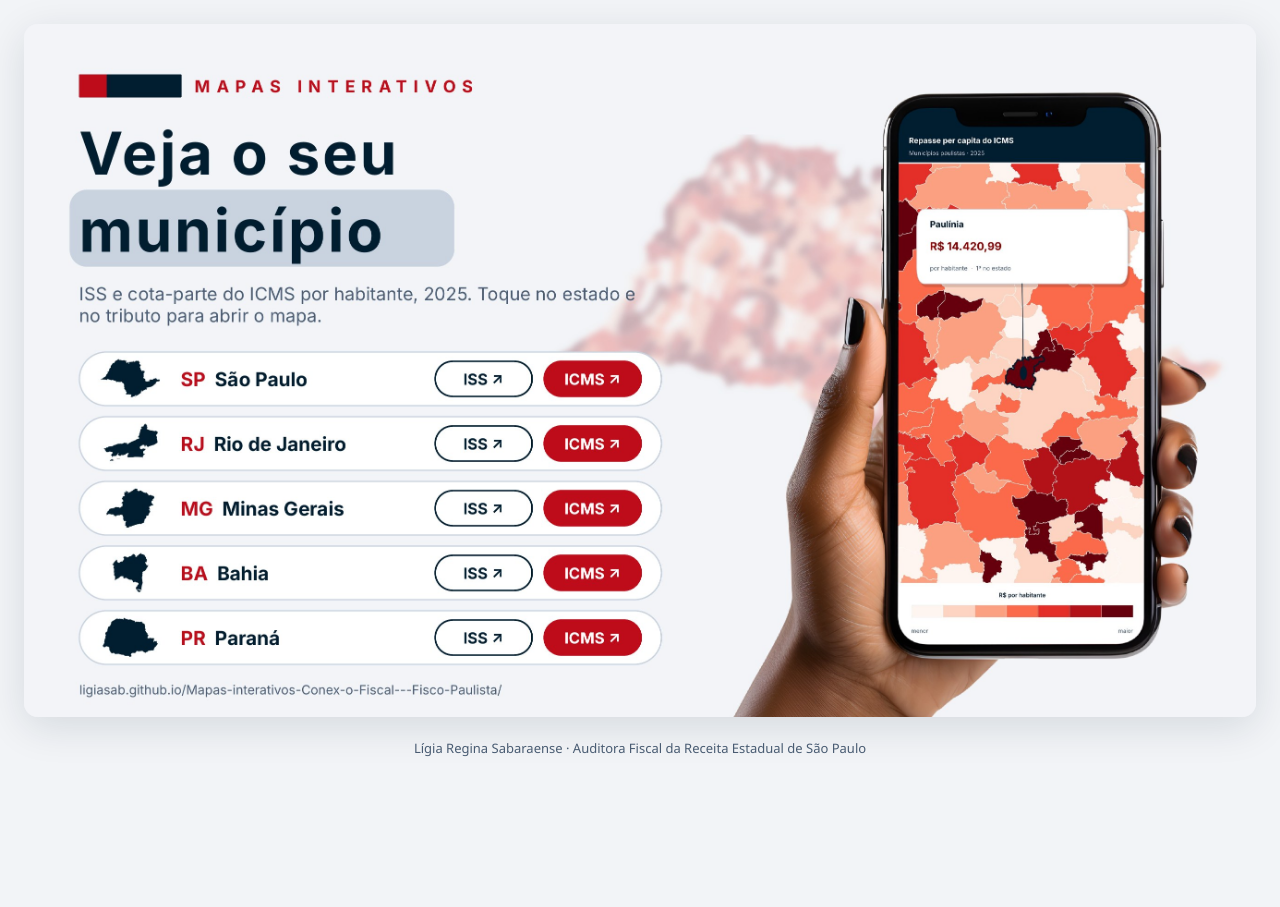
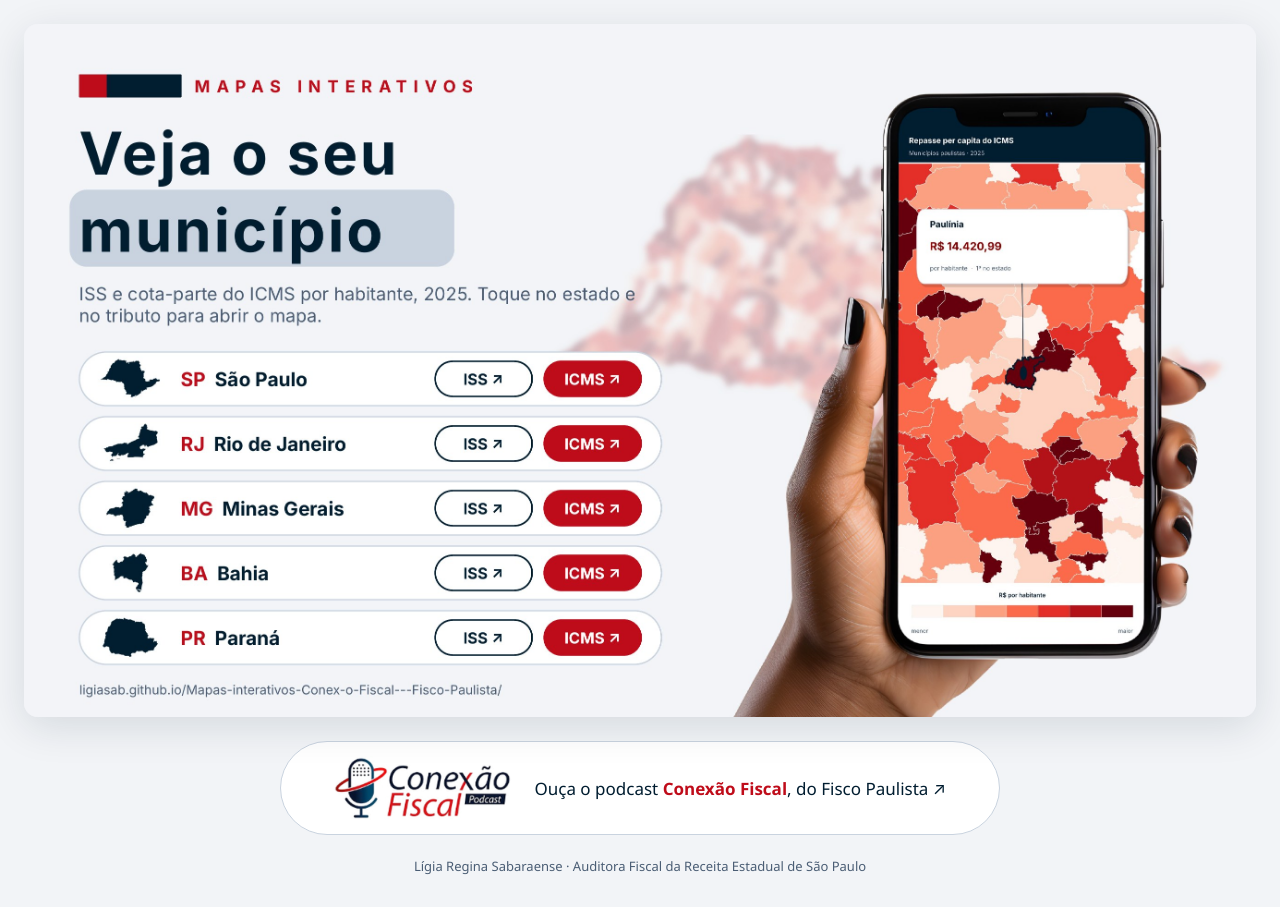
Before and after one commit to ligiasab/Mapas-interativos-Conexao-Fiscal-Fisco-Paulista, a plain HTML site: page index.html in a window 1280 px wide. Before the commit the page ends 800 px from the top, so only its background shows below. Drawn offline with Linux system fonts and the light colour scheme.

Commit message:
Adiciona link do podcast Conexão Fiscal
Co-Authored-By: Claude Opus 5.5 <noreply@anthropic.com>
Claude-Session: https://claude.ai/code/session_01TM77LEHCAh9zH7Hdt7U4wL

```diff
--- a/index.html
+++ b/index.html
@@ -34,6 +34,14 @@
   .uf a { text-decoration:none; font-weight:700; font-size:14px; padding:9px 16px; border-radius:999px; }
   .iss { color:var(--navy); border:1.5px solid var(--navy); background:#fff; }
   .icms { color:#fff; background:var(--red); border:1.5px solid var(--red); }
+  .podcast { display:flex; align-items:center; justify-content:center; gap:22px; flex-wrap:wrap;
+             margin:24px auto 0; max-width:720px; padding:14px 26px; background:#fff;
+             border:1px solid var(--lb); border-radius:999px; text-decoration:none; color:var(--navy);
+             font-size:17px; transition:box-shadow .15s, transform .15s; }
+  .podcast:hover { box-shadow:0 6px 22px rgba(1,29,48,.12); transform:translateY(-1px); }
+  .podcast img { height:64px; width:auto; }
+  .podcast strong { color:var(--red); }
+  @media (max-width:760px) { .podcast { border-radius:18px; text-align:center; font-size:15px; } }
   footer { text-align:center; color:var(--mut); font-size:13px; margin:22px 0 8px; }
   footer a { color:var(--navy); }
   @media (max-width:760px) { main { padding:12px; } .lista { display:block; } }
@@ -75,6 +83,11 @@
       <a class="icms" href="https://ligiasab.github.io/Mapa-per-capita-ICMS-repasses-Paran-2025/">ICMS ↗</a></div>
   </section>
 
+  <a class="podcast" href="https://www.youtube.com/user/sinafresp" title="Podcast Conexão Fiscal no YouTube">
+    <img src="conexao_fiscal.png" width="223" height="80" alt="Podcast Conexão Fiscal">
+    <span>Ouça o podcast <strong>Conexão Fiscal</strong>, do Fisco Paulista ↗</span>
+  </a>
+
   <footer>Lígia Regina Sabaraense · Auditora Fiscal da Receita Estadual de São Paulo</footer>
 </main>
 </body>
```
Also changed, not shown: conexao_fiscal.png (added).
